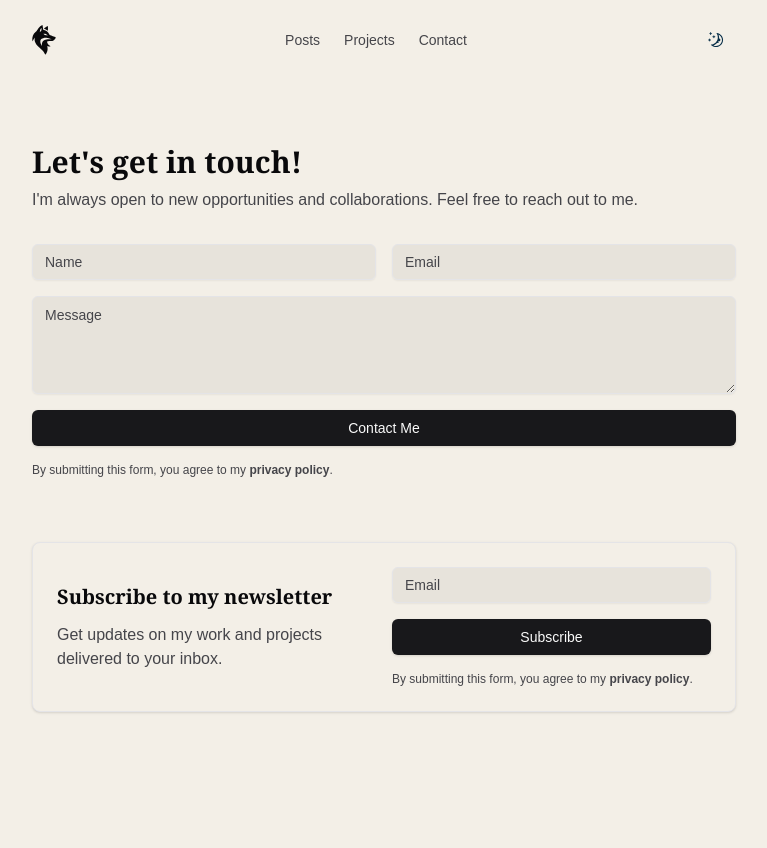
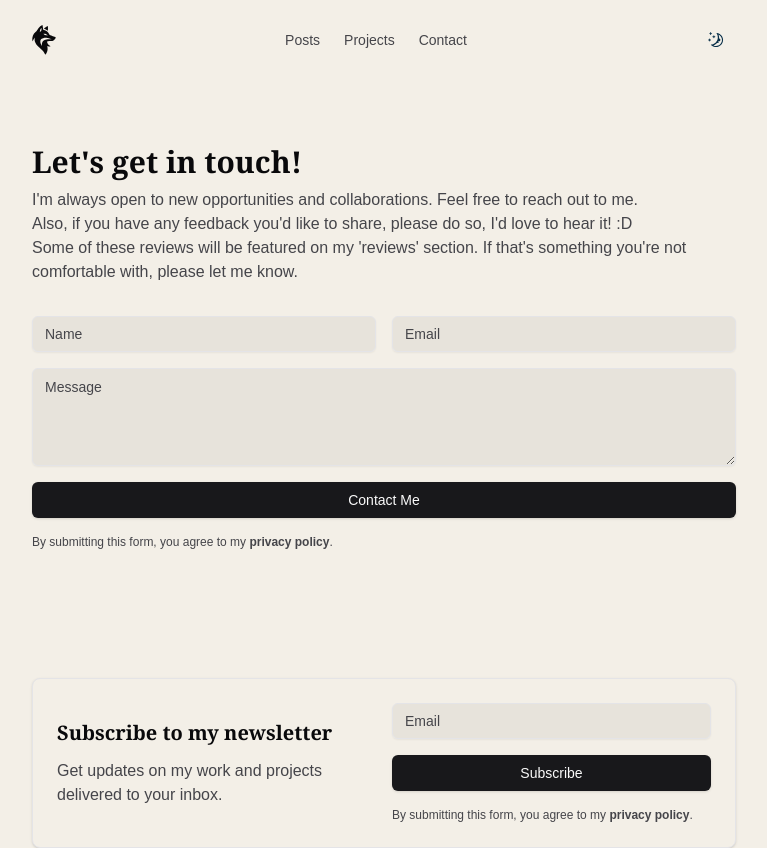
Before and after one commit to mihaicristianfarcas/portfolio-website, a Next.js app: page /contact in a window 1280 px wide. Shown: the top 848 px of the page, without its empty margins (256-1023 px from the left). Built offline with nearby package versions, Linux system fonts and the light colour scheme; no server answers.

Commit message:
feedback encouragement!

```diff
--- a/src/app/contact/page.tsx
+++ b/src/app/contact/page.tsx
@@ -10,9 +10,18 @@ export default function Contact() {
           I&apos;m always open to new opportunities and collaborations. Feel
           free to reach out to me.
         </p>
+        <p className='text-muted-foreground'>
+          Also, if you have any feedback you&apos;d like to share, please do so,
+          I&apos;d love to hear it! :D
+        </p>
+        <p className='text-muted-foreground'>
+          Some of these reviews will be featured on my &apos;reviews&apos;
+          section. If that&apos;s something you&apos;re not comfortable with,
+          please let me know.
+        </p>
         <ContactForm />
       </div>
-      <div className='container mt-16 max-w-3xl'>
+      <div className='container mt-32 max-w-3xl'>
         <NewsletterForm />
       </div>
     </section>
```
